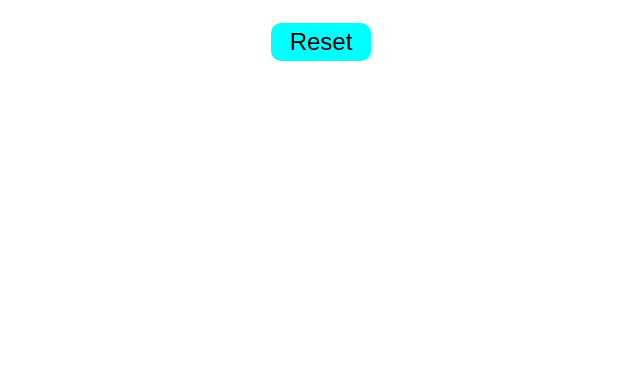
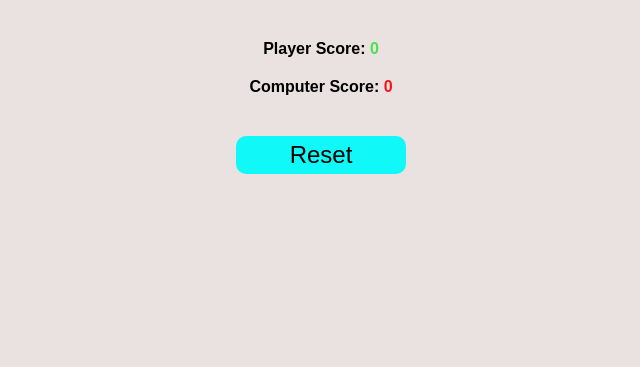
Before and after one commit to kiptalam1/Rock-Paper-Scissors, a plain HTML site: page index.html in a window 1280 px wide. Shown: the part 433-800 px from the top of the page, without its empty margins (319-959 px from the left). Drawn offline with Linux system fonts and the light colour scheme.

Commit message:
Styling buttons.

```diff
--- a/styles.css
+++ b/styles.css
@@ -10,6 +10,7 @@ body {
     display: flex;
     flex-direction: column;
     align-items: center;
+    background-color: rgb(234, 225, 225);
 }
 
 h1 {
@@ -21,11 +22,11 @@ h1 {
 }
 
 button {
-    font-size: 1.5rem;
-    min-width: 100px;
+    font-size: 7.5rem;
+    min-width: 170px;
     margin: 0 10px;
-    background-color: aqua;
-    border-radius: 10px;
+    background-color: rgb(17, 248, 248);
+    border-radius: 250px;
     border: none;
     padding: 5px;
     cursor: pointer;
@@ -48,7 +49,9 @@ button:hover {
 }
 
 .resetButton {
+    font-size: 1.5rem;
     margin: 30px 0;
+    border-radius: 10px;
 }
 
 .resetButton:hover {
```
